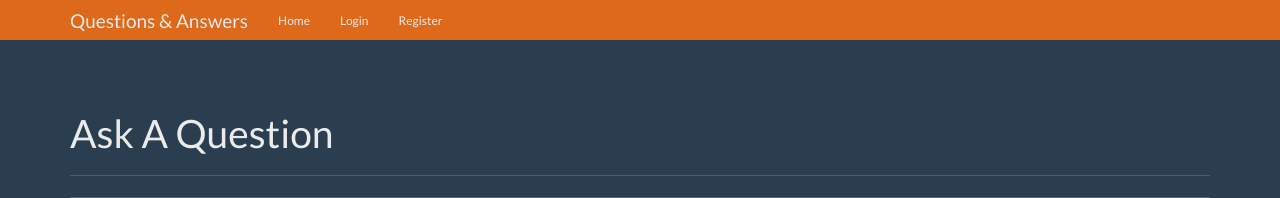
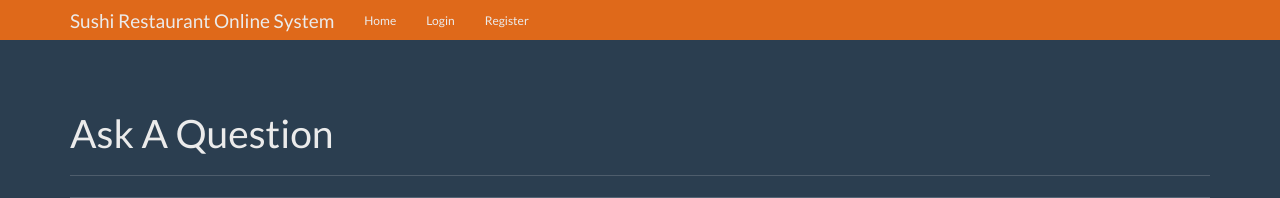
Before and after one commit to csc322-restaurant/Online-Restaurant-System, a Flask app: template flask_qa/templates/ask.html in a window 1280 px wide. Shown: the top 198 px of the page. Run offline with Flask 2, Linux system fonts and the light colour scheme; the template is opened without the code that fills it, so the values that code supplies are empty.

Commit message:
Editted base and home

```diff
--- a/flask_qa/templates/base.html
+++ b/flask_qa/templates/base.html
@@ -20,7 +20,7 @@
     <nav class="navbar navbar-inverse navbar-fixed-top">
       <div class="container">
         <div class="navbar-header">
-          <a class="navbar-brand" href="#">Questions & Answers</a>
+          <a class="navbar-brand" href="#">Sushi Restaurant Online System</a>
         </div>
         <div id="navbar" class="navbar-collapse collapse">
           <ul class="nav navbar-nav">
--- a/flask_qa/templates/home.html
+++ b/flask_qa/templates/home.html
@@ -15,6 +15,7 @@
                 <p class="list-group-item-text">Answered by: {{ question.expert.name }}</p>
               </a>
             {% endfor %}
+            <img src="/static/Sushi_platter.jpg">
           </div>
         </div><!-- /.col-lg-12 -->
       </div>
```
Also changed, not shown: flask_qa/static/Sushi_platter.jpg (added).
